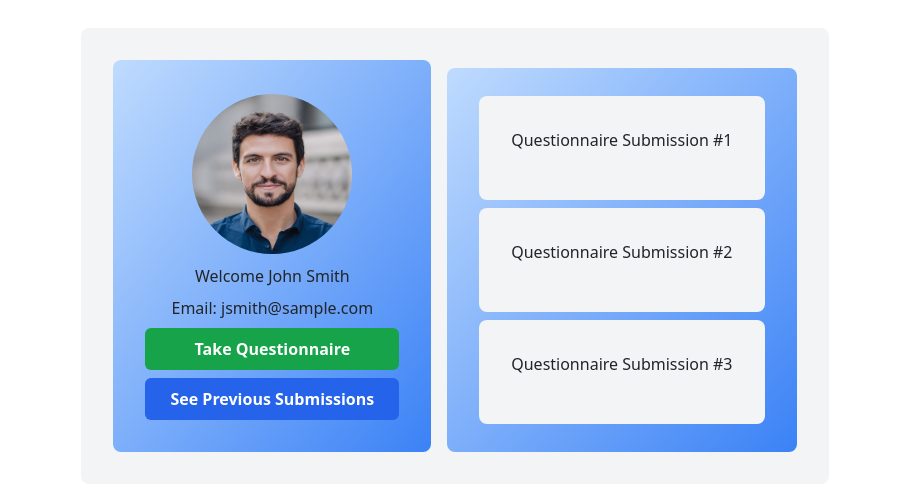
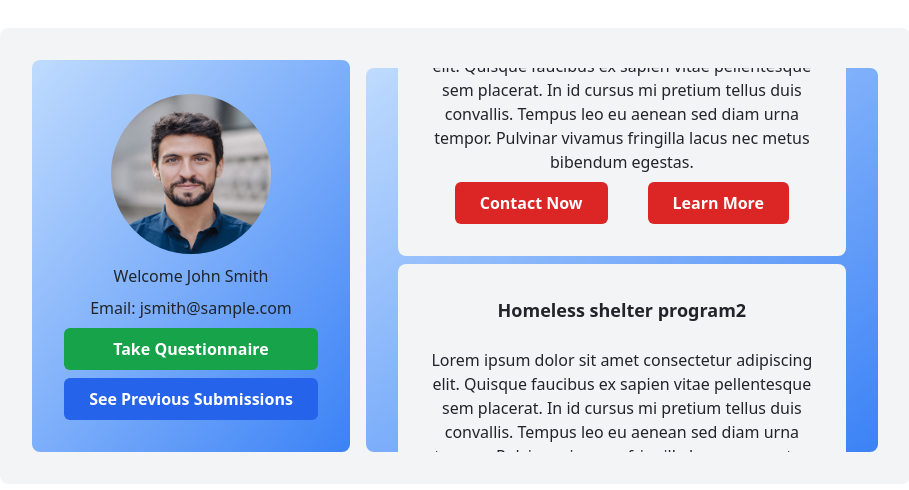
Before and after one commit to KokonutGamer/bigger-shape, a React (Vite) app in the folder bigger-shape-web/: page /dashboard in a window 1280 px wide. Shown: the part 144-634 px from the top of the page, without its empty margins (185-1094 px from the left). Built offline with nearby package versions, Linux system fonts and the light colour scheme.

Commit message:
Dashboard displays resources

```diff
--- a/bigger-shape-web/src/Button.tsx
+++ b/bigger-shape-web/src/Button.tsx
@@ -12,6 +12,7 @@ interface ButtonProps {
 const colorMap: Record<string, string> = {
   green: "bg-green-600 hover:bg-green-700",
   blue: "bg-blue-600 hover:bg-blue-700",
+  red: "bg-red-600 hover:bg-red-700",
 };
 
 const Button: React.FC<ButtonProps> = ({
--- a/bigger-shape-web/src/ProfilePage.tsx
+++ b/bigger-shape-web/src/ProfilePage.tsx
@@ -3,35 +3,90 @@ import CardContainer from "./CardContainer";
 import Button from "./Button";
 import { useNavigate } from "react-router-dom";
 import HistoryModal from "./HistoryModal";
+import { Card } from "react-bootstrap";
+
+interface Resource {
+  name: string;
+  description: string;
+  contact: string;
+  info: string;
+}
 
 const ProfilePage = () => {
   // If user is not yet logged in, redirect them to login page
   // If the user has not yet submitted a questionnaire, redirect them to the
   // survey page. To view the dashboard, they must have at least one submission.
   // Hmm... are we allowing the user to delete previous submissions?
+
+  // Used to redirect the user to another page
   const navigate = useNavigate();
+
   const [numberOfSubmissions, setNumberOfSubmissions] = useState(3);
   // Query the questionnaire submissions related to each specific account
   // Each submission has their own ID, which can be stored as a URL parameter (11.10)
+
+  // Used to control the visiblity of the previous submissions modal
   const [isHistoryVisible, setIsHistoryVisible] = useState(false);
-  const cards = renderSubmissions(numberOfSubmissions);
+
+  // Dynamic list of homeless resources
+  const [resources, setResources] = useState<React.ReactNode[]>([]);
+
+  const previousSubmissions = renderSubmissions(numberOfSubmissions);
 
   useEffect(() => {
     document.title = "Dashboard";
     import("bootstrap/dist/css/bootstrap.min.css");
+    loadResources();
   }, []);
 
   const handleTakeQuestionnaire = () => {
     navigate("/survey");
   };
 
-  function showHistory() {
-    setIsHistoryVisible(true);
-  }
-
   function hideHistory() {
     setIsHistoryVisible(false);
   }
+
+  // Probably have a fetch here that will get all the resources
+  const loadResources = () => {
+    setResources([]);
+    const hardCodedResources = [
+      {
+        name: "Homeless shelter program",
+        description:
+          "Lorem ipsum dolor sit amet consectetur adipiscing elit. Quisque faucibus ex sapien vitae pellentesque sem placerat. In id cursus mi pretium tellus duis convallis. Tempus leo eu aenean sed diam urna tempor. Pulvinar vivamus fringilla lacus nec metus bibendum egestas.",
+        contact: "somelink.com",
+        info: "somelink.com",
+      },
+      {
+        name: "Homeless shelter program2",
+        description:
+          "Lorem ipsum dolor sit amet consectetur adipiscing elit. Quisque faucibus ex sapien vitae pellentesque sem placerat. In id cursus mi pretium tellus duis convallis. Tempus leo eu aenean sed diam urna tempor. Pulvinar vivamus fringilla lacus nec metus bibendum egestas.",
+        contact: "somelink2.com",
+        info: "somelink2.com",
+      },
+    ];
+
+    for (let i = 0; i < hardCodedResources.length; i++) {
+      setResources((prevResources) => [
+        ...prevResources,
+        <CardContainer
+          width={5}
+          height={5}
+          fromColor="gray-100"
+          toColor="gray-100"
+          className="flex-col max-w-md"
+        >
+          <p className="font-bold text-lg">{hardCodedResources[i].name}</p>
+          <p>{hardCodedResources[i].description}</p>
+          <span className="flex flex-row justify-center space-x-10">
+            <Button type="button" color="red" text="Contact Now"></Button>
+            <Button type="button" color="red" text="Learn More"></Button>
+          </span>
+        </CardContainer>,
+      ]);
+    }
+  };
 
   return (
     <>
@@ -82,13 +137,13 @@ const ProfilePage = () => {
           toColor="blue-500"
           className="flex-col overflow-y-auto max-h-96 overscroll-contain flex-grow"
         >
-          {cards}
+          {resources}
         </CardContainer>
       </CardContainer>
       <HistoryModal
         show={isHistoryVisible}
         hide={hideHistory}
-        submissions={cards}
+        submissions={previousSubmissions}
       ></HistoryModal>
     </>
   );
@@ -129,5 +184,4 @@ const renderSubmissions = (numberOfSubmissions: number) => {
   }
   return cards;
 };
-
 export default ProfilePage;
```
